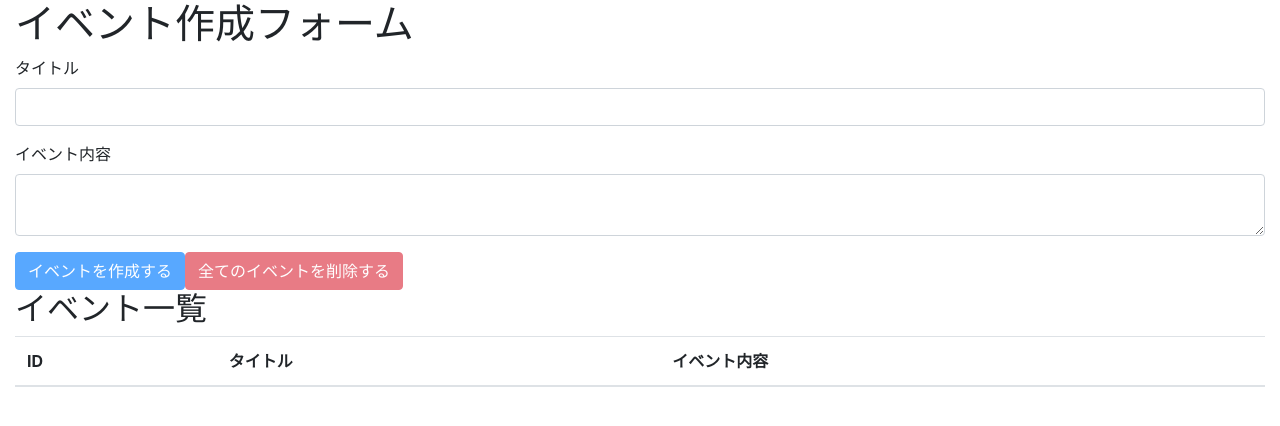
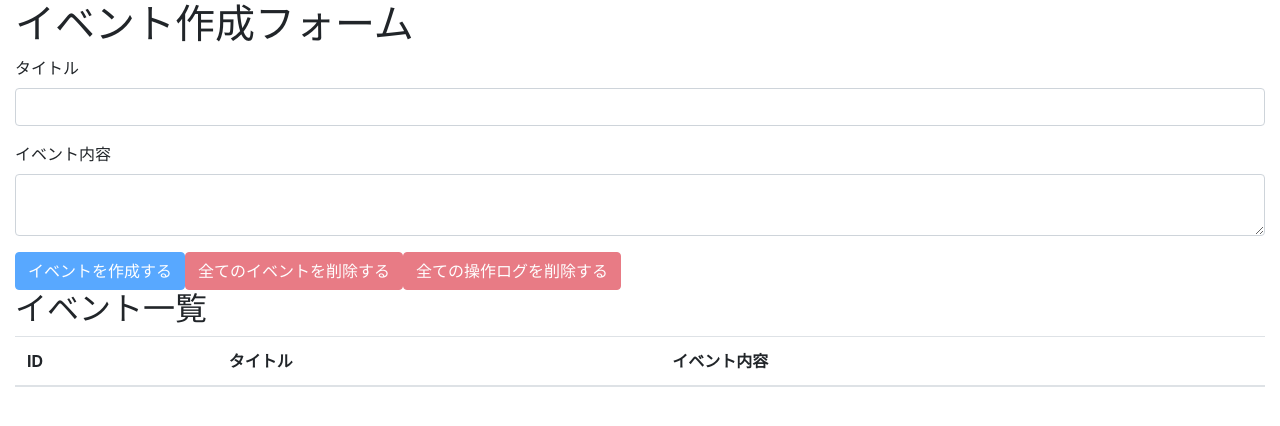
Before and after one commit to hikari0709/react-Hooks-Redux, a React (Create React App) app: page / in a window 1280 px wide. Shown: the top 426 px of the page. Built offline with nearby package versions, Linux system fonts and the light colour scheme.

Commit message:
update: 削除操作時も操作ログを残せるように修正

```diff
--- a/src/components/Event.js
+++ b/src/components/Event.js
@@ -1,14 +1,26 @@
 import React, { useContext } from 'react';
-import { DELETE_EVENT } from '../actions';
+import {
+  DELETE_EVENT,
+  ADD_OPERATION_LOG,
+} from '../actions';
 
 import AppContext from '../contexts/AppContext';
+import { timeCurrentIso8601 } from '../utils';
 
 const Event = ({ event }) => {
   const { dispatch } = useContext(AppContext);
   const id = event.id;
   const handleClickDeleteButton = () => {
     const result = window.confirm(`イベント（id=${id}）を本当に削除しても良いですか？`);
-    if (result) dispatch({ type: DELETE_EVENT, id });
+    if (result) {
+      dispatch({ type: DELETE_EVENT, id });
+
+      dispatch({
+        type: ADD_OPERATION_LOG,
+        description: `イベント（id=${id}）を削除しました。`,
+        operatedAt: timeCurrentIso8601(),
+      });
+    }
   }
 
   return (
--- a/src/components/EventForm.js
+++ b/src/components/EventForm.js
@@ -48,6 +48,15 @@
 
   const unCreatable = title === '' || body === '';
 
+  const deleteAllOperationLogs = e => {
+    e.preventDefault();
+    const result = window.confirm('全ての操作ログを本当に削除しても良いですか？');
+
+    if (result) {
+      dispatch({ type: DELETE_ALL_OPERATION_LOGS })
+    }
+  }
+
   return (
     <>
       <h1>イベント作成フォーム</h1>
@@ -62,6 +71,7 @@
         </div>
         <button className="btn btn-primary" onClick={addEvent} disabled={unCreatable}>イベントを作成する</button>
         <button className="btn btn-danger" onClick={deleteAllEvent} disabled={state.events.length === 0}>全てのイベントを削除する</button>
+        <button className="btn btn-danger" onClick={deleteAllOperationLogs} disabled={state.operationLogs.length === 0}>全ての操作ログを削除する</button>
       </form>
     </>
   )
```
